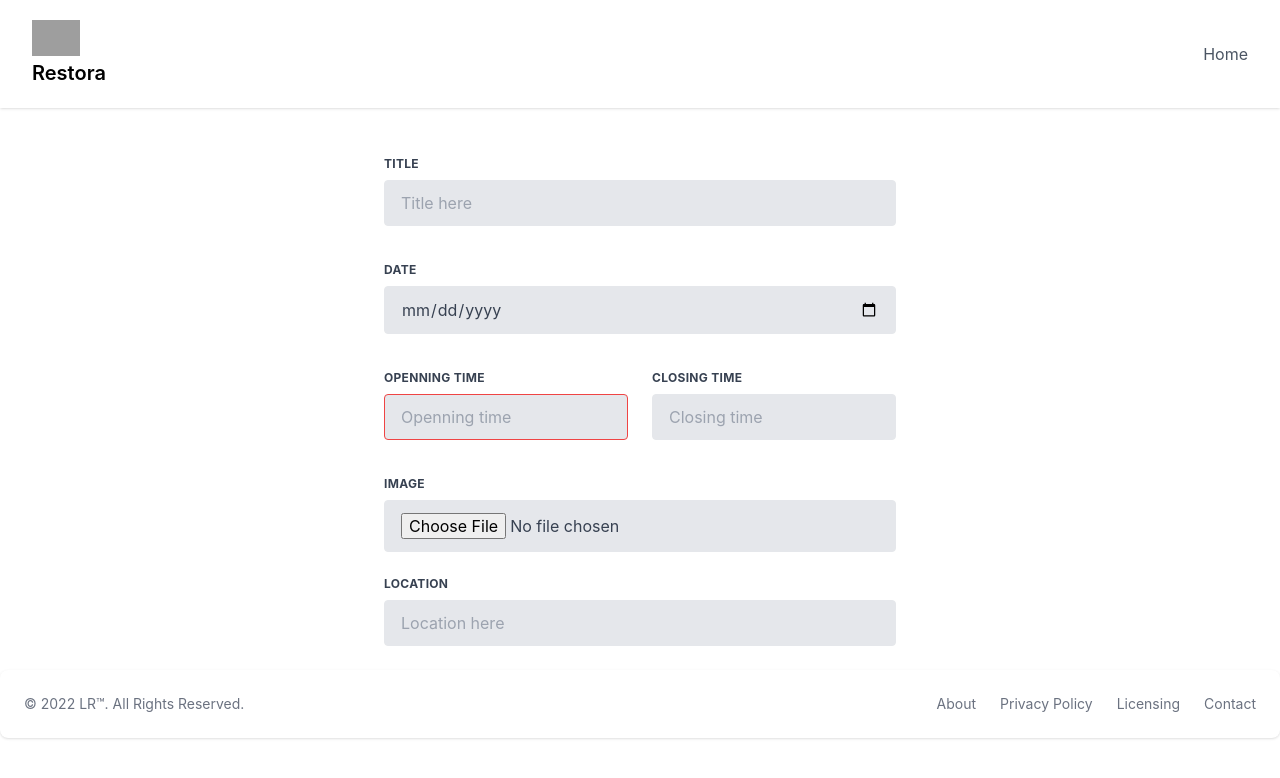
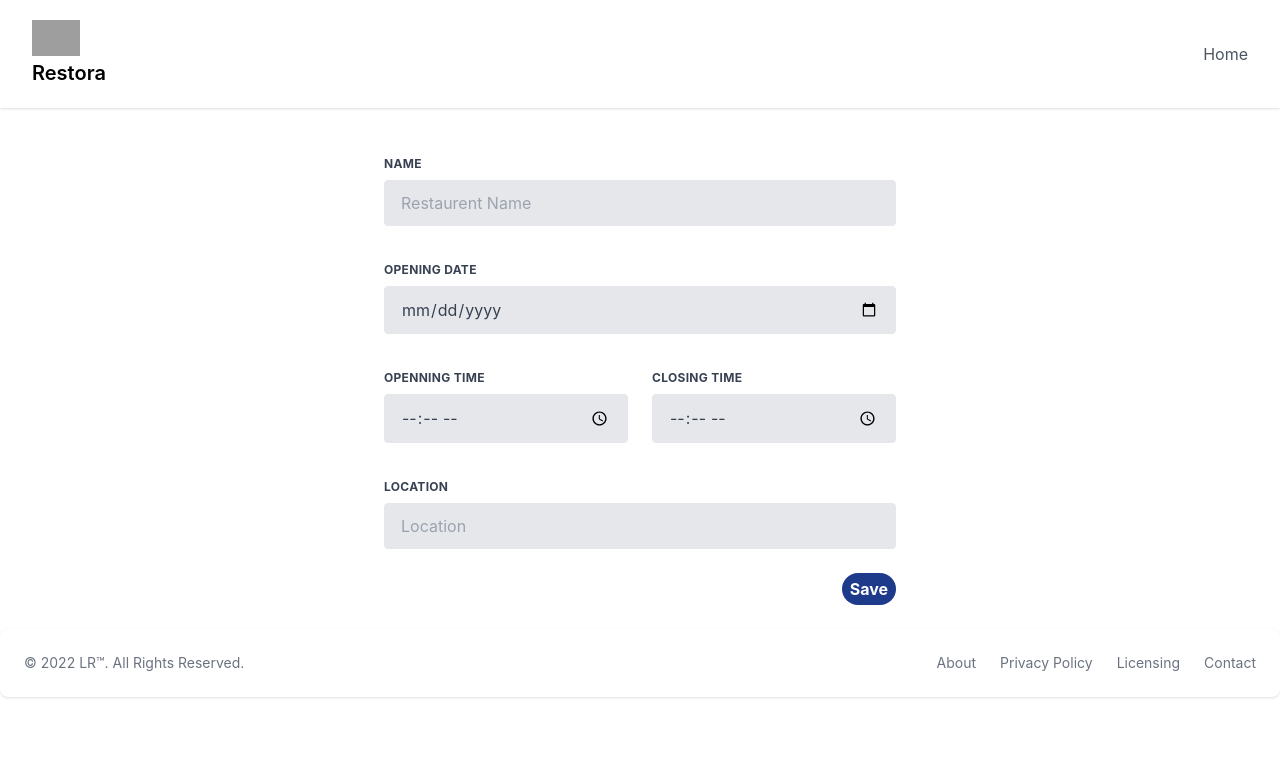
Before and after one commit to mdraihan34988/next-redux, a Next.js app: page /addRestaurent in a window 1280 px wide. Shown: the top 778 px of the page. Built offline with nearby package versions, Linux system fonts and the light colour scheme; grey boxes are pictures that could not be loaded.

Commit message:
feat : update

```diff
--- a/pages/addRestaurent.js
+++ b/pages/addRestaurent.js
@@ -1,6 +1,6 @@
 import AddRestaurents from '../views/AddRestaurents'
 
-export default function addRestaurent() {
+export default function Add() {
   return (
     <AddRestaurents />
   )
--- a/redux/restaurants/reducer.js
+++ b/redux/restaurants/reducer.js
@@ -17,10 +17,7 @@ const reducer = (state = initialState, action) => {
         case ADD:
             return [
                 ...state,
-                {
-                    id: nextTodoId(state),
-                    ... action.payload
-                },
+                     action.payload
             ];
 
         case DELETE :
--- a/redux/restaurants/thunk/addRestaurant.js
+++ b/redux/restaurants/thunk/addRestaurant.js
@@ -1,21 +1,21 @@
 import { added } from "../actionCreators";
 
 const addRestaurant = (restaurant) => {
-    const url = process.env.NEXT_PUBLIC_APP_API_URL+'';
+    const url = process.env.NEXT_PUBLIC_APP_API_URL+'/api/restaurents';
 
     return async (dispatch) => {
         const response = await fetch(url, {
             method: "POST",
-            body: JSON.stringify({
+            body: JSON.stringify(
                 restaurant
-            }),
+            ),
             headers: {
                 "Content-type": "application/json; charset=UTF-8",
             },
         });
         const result = await response.json();
-
-        dispatch(added(restaurant));
+        debugger
+        dispatch(added(result));
     };
 };
 
--- a/views/AddRestaurents.js
+++ b/views/AddRestaurents.js
@@ -1,112 +1,171 @@
-import React from "react";
+import React, { useState } from "react";
+import { useDispatch, useSelector } from 'react-redux'
+import addRestaurant from '../redux/restaurants/thunk/addRestaurant'
 
-function AddRestaurents({ addRestaurents }) {
+function AddRestaurents({ addRestaurent }) {
+  const dispatch = useDispatch();
+
+  const [name,setName] = useState('');
+  const [location,setLocation] = useState('');
+  const [date,setDate] = useState('');
+  const [openingTime,setOpeningTime] = useState('');
+  const [closeingTime,setCloseingTime] = useState('');
+
+
+  const submitHandler = (e) => {
+    e.preventDefault();
+    let data = {
+      data: {
+        title: name,
+        date,
+        location,
+        openningtime : openingTime,
+        closingtime : closeingTime
+      }
+    }
+    dispatch(addRestaurant(data));
+  };
+
   return (
     <>
     <br/>
     <br/>
-    <div class="flex justify-center items-center">
-    <form class="w-full max-w-lg center ">
+    <div className="flex justify-center items-center">
+    <form className="w-full max-w-lg center " onSubmit={submitHandler}>
 
-    <div class="flex flex-wrap -mx-3 mb-6">
-          <div class="w-full px-3">
+    <div className="flex flex-wrap -mx-3 mb-6">
+          <div className="w-full px-3">
             <label
-              class="block uppercase tracking-wide text-gray-700 text-xs font-bold mb-2"
+              className="block uppercase tracking-wide text-gray-700 text-xs font-bold mb-2"
               for="grid-title"
             >
-              Title
+              Name
             </label>
             <input
-              class="appearance-none block w-full bg-gray-200 text-gray-700 border border-gray-200 rounded py-3 px-4 mb-3 leading-tight focus:outline-none focus:bg-white focus:border-gray-500"
+              className="appearance-none block w-full bg-gray-200 text-gray-700 border border-gray-200 rounded py-3 px-4 mb-3 leading-tight focus:outline-none focus:bg-white focus:border-gray-500"
               id="grid-title"
               type="text"
-              placeholder="Title here "
+              placeholder="Restaurent Name"
+              value={name}
+              onChange={(e)=> setName(e.target.value)}
+              required
             />
 
           </div>
         </div>
-        <div class="flex flex-wrap -mx-3 mb-6">
-          <div class="w-full px-3">
+        <div className="flex flex-wrap -mx-3 mb-6">
+          <div className="w-full px-3">
             <label
-              class="block uppercase tracking-wide text-gray-700 text-xs font-bold mb-2"
+              className="block uppercase tracking-wide text-gray-700 text-xs font-bold mb-2"
               for="grid-date"
             >
-              Date
+              Opening Date
             </label>
             <input
-              class="appearance-none block w-full bg-gray-200 text-gray-700 border border-gray-200 rounded py-3 px-4 mb-3 leading-tight focus:outline-none focus:bg-white focus:border-gray-500"
+              className="appearance-none block w-full bg-gray-200 text-gray-700 border border-gray-200 rounded py-3 px-4 mb-3 leading-tight focus:outline-none focus:bg-white focus:border-gray-500"
               id="grid-date"
               type="date"
               placeholder="Date here "
+              value={date}
+              onChange={(e)=> setDate(e.target.value)}
             />
 
           </div>
         </div>
-        <div class="flex flex-wrap -mx-3 mb-6 ">
-          <div class="w-full md:w-1/2 px-3 mb-6 md:mb-0">
+        <div className="flex flex-wrap -mx-3 mb-6 ">
+          <div className="w-full md:w-1/2 px-3 mb-6 md:mb-0">
             <label
-              class="block uppercase tracking-wide text-gray-700 text-xs font-bold mb-2"
+              className="block uppercase tracking-wide text-gray-700 text-xs font-bold mb-2"
               for="grid-openning-time"
             >
               Openning Time
             </label>
             <input
-              class="appearance-none block w-full bg-gray-200 text-gray-700 border border-red-500 rounded py-3 px-4 mb-3 leading-tight focus:outline-none focus:bg-white"
+              className="appearance-none block w-full bg-gray-200 text-gray-700 border  rounded py-3 px-4 mb-3 leading-tight focus:outline-none focus:bg-white"
               id="grid-openning-time"
-              type="text"
+              type="time"
               placeholder="Openning time"
+              required
+              value={openingTime}
+              onChange={(e)=>{
+                let value = e.target.value;
+                    let value_split = value.split(':')
+                    if(value_split.length<3){
+                      value = value+':00'
+                    }
+                setOpeningTime(value)}}
             />
 
           </div>
-          <div class="w-full md:w-1/2 px-3">
+          <div className="w-full md:w-1/2 px-3">
             <label
-              class="block uppercase tracking-wide text-gray-700 text-xs font-bold mb-2"
+              className="block uppercase tracking-wide text-gray-700 text-xs font-bold mb-2"
               for="grid-closing-time"
             >
               Closing Time
             </label>
             <input
-              class="appearance-none block w-full bg-gray-200 text-gray-700 border border-gray-200 rounded py-3 px-4 leading-tight focus:outline-none focus:bg-white focus:border-gray-500"
+              className="appearance-none block w-full bg-gray-200 text-gray-700 border border-gray-200 rounded py-3 px-4 leading-tight focus:outline-none focus:bg-white focus:border-gray-500"
               id="grid-closing-time"
-              type="text"
+              type="time"
               placeholder="Closing time "
+              required
+              value={closeingTime}
+              onChange={(e)=> {
+                let value = e.target.value;
+                let value_split = value.split(':')
+                    if(value_split.length<3){
+                      value = value+':00'
+                    }
+                setCloseingTime(value)}}
             />
           </div>
         </div>
 
-        <div class="flex flex-wrap -mx-3 mb-6">
-          <div class="w-full px-3">
+        {/* <div className="flex flex-wrap -mx-3 mb-6">
+          <div className="w-full px-3">
             <label
-              class="block uppercase tracking-wide text-gray-700 text-xs font-bold mb-2"
+              className="block uppercase tracking-wide text-gray-700 text-xs font-bold mb-2"
               for="grid-image"
             >
               Image
             </label>
             <input
-              class="appearance-none block w-full bg-gray-200 text-gray-700 border border-gray-200 rounded py-3 px-4 leading-tight focus:outline-none focus:bg-white focus:border-gray-500"
+              className="appearance-none block w-full bg-gray-200 text-gray-700 border border-gray-200 rounded py-3 px-4 leading-tight focus:outline-none focus:bg-white focus:border-gray-500"
               id="grid-image"
               type="file"
               placeholder="Upload image"
             />
           </div>
 
-        </div>
-        <div class="flex flex-wrap -mx-3 mb-6">
-          <div class="w-full px-3">
+        </div> */}
+        <div className="flex flex-wrap -mx-3 mb-6">
+          <div className="w-full px-3">
             <label
-              class="block uppercase tracking-wide text-gray-700 text-xs font-bold mb-2"
+              className="block uppercase tracking-wide text-gray-700 text-xs font-bold mb-2"
               for="grid-location"
             >
               Location
             </label>
             <input
-              class="appearance-none block w-full bg-gray-200 text-gray-700 border border-gray-200 rounded py-3 px-4 leading-tight focus:outline-none focus:bg-white focus:border-gray-500"
+              className="appearance-none block w-full bg-gray-200 text-gray-700 border border-gray-200 rounded py-3 px-4 leading-tight focus:outline-none focus:bg-white focus:border-gray-500"
               id="grid-location"
               type="text"
-              placeholder="Location here"
+              placeholder="Location"
+              required
+              value={location}
+              onChange={(e)=> setLocation(e.target.value)}
             />
           </div>
 
+
+        </div>
+        <div className="flex flex-wrap -mx-3 mb-6">
+          <div className="w-full px-3">
+            <button type="submit" className="bg-blue-900 hover:bg-blue-600 text-white font-bold py-1 px-2 rounded-full float-right">
+              Save
+            </button>
+          </div>
         </div>
       </form>
 
```
